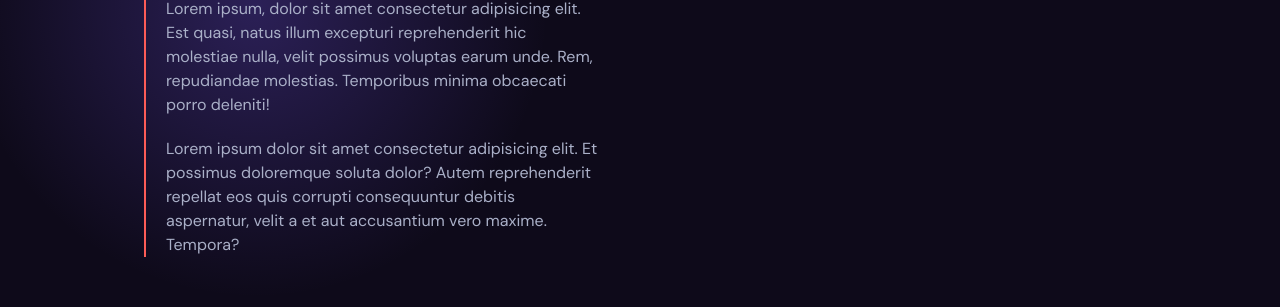
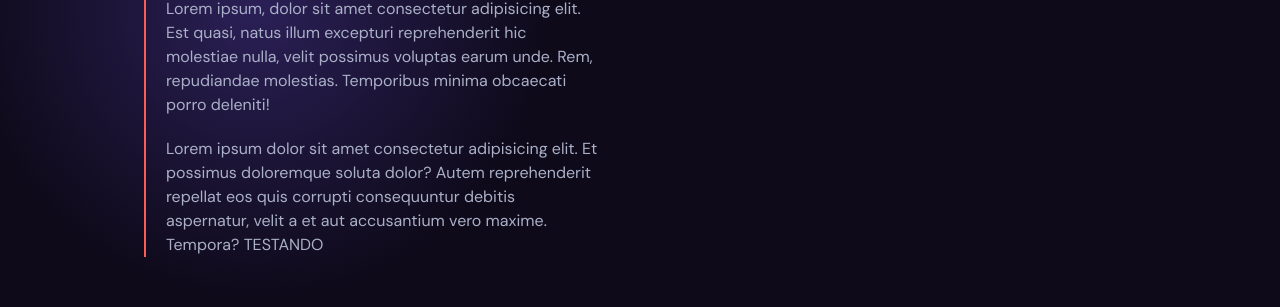
Before and after one commit to Brunapessoa/brunapessoa.github.io, a React (Vite) app: page /projects/PlanB in a window 1280 px wide. Shown: the part 810-1117 px from the top of the page. Built offline with nearby package versions, Linux system fonts and the light colour scheme.

Commit message:
small corrections

```diff
--- a/src/pages/projects/PlanB.tsx
+++ b/src/pages/projects/PlanB.tsx
@@ -47,7 +47,7 @@ function PlanB() {
                     <div className="flex flex-col gap-5 border-l-2 border-accent pl-5 md:items-start">
                         <h2 className="font-bold font-sans text-text-main text-2xl">Decisions and Process</h2>
                         <p>Lorem ipsum, dolor sit amet consectetur adipisicing elit. Est quasi, natus illum excepturi reprehenderit hic molestiae nulla, velit possimus voluptas earum unde. Rem, repudiandae molestias. Temporibus minima obcaecati porro deleniti!</p>
-                        <p>Lorem ipsum dolor sit amet consectetur adipisicing elit. Et possimus doloremque soluta dolor? Autem reprehenderit repellat eos quis corrupti consequuntur debitis aspernatur, velit a et aut accusantium vero maxime. Tempora?</p>
+                        <p>Lorem ipsum dolor sit amet consectetur adipisicing elit. Et possimus doloremque soluta dolor? Autem reprehenderit repellat eos quis corrupti consequuntur debitis aspernatur, velit a et aut accusantium vero maxime. Tempora? TESTANDO</p>
                     </div>
                 </div>
 
```
